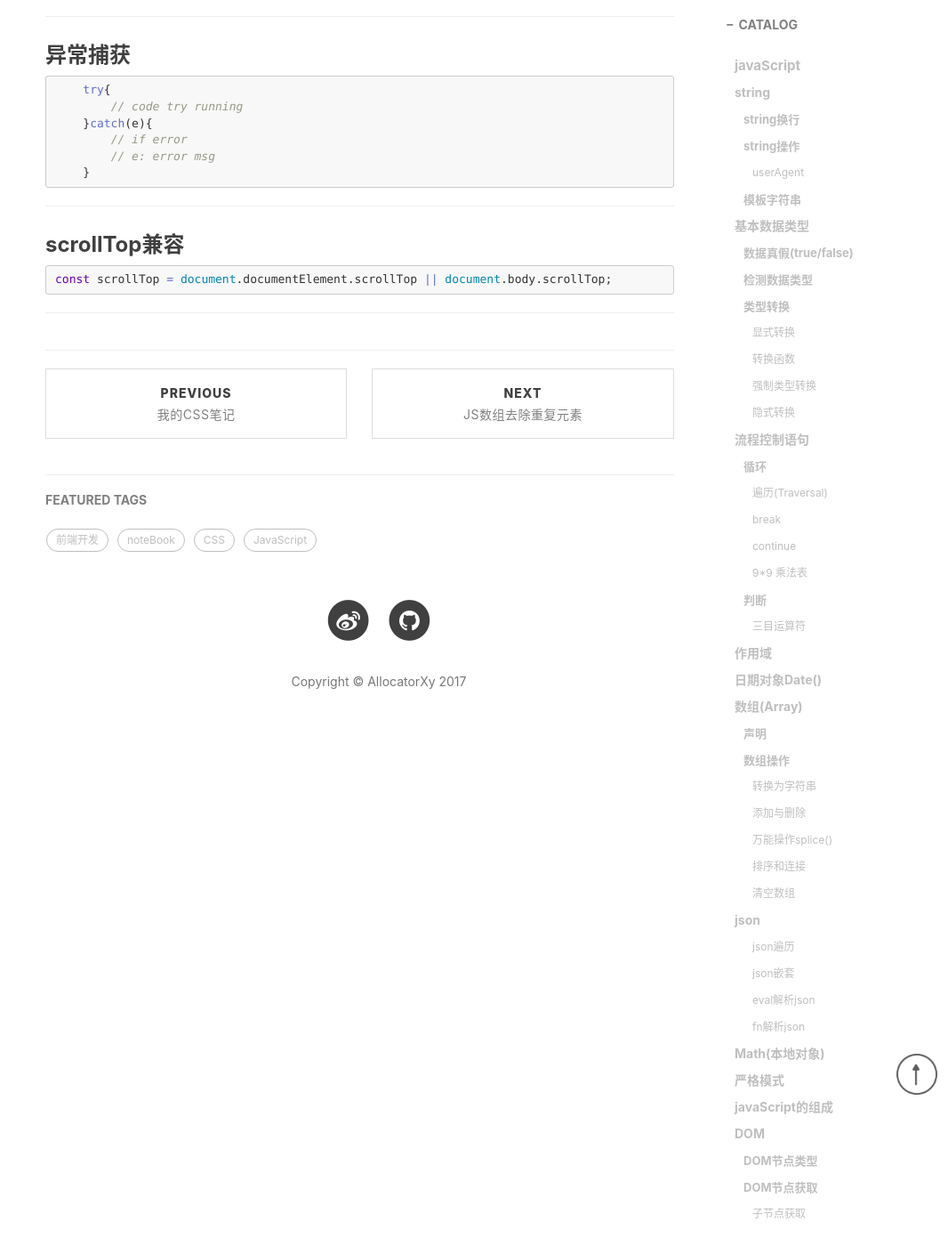
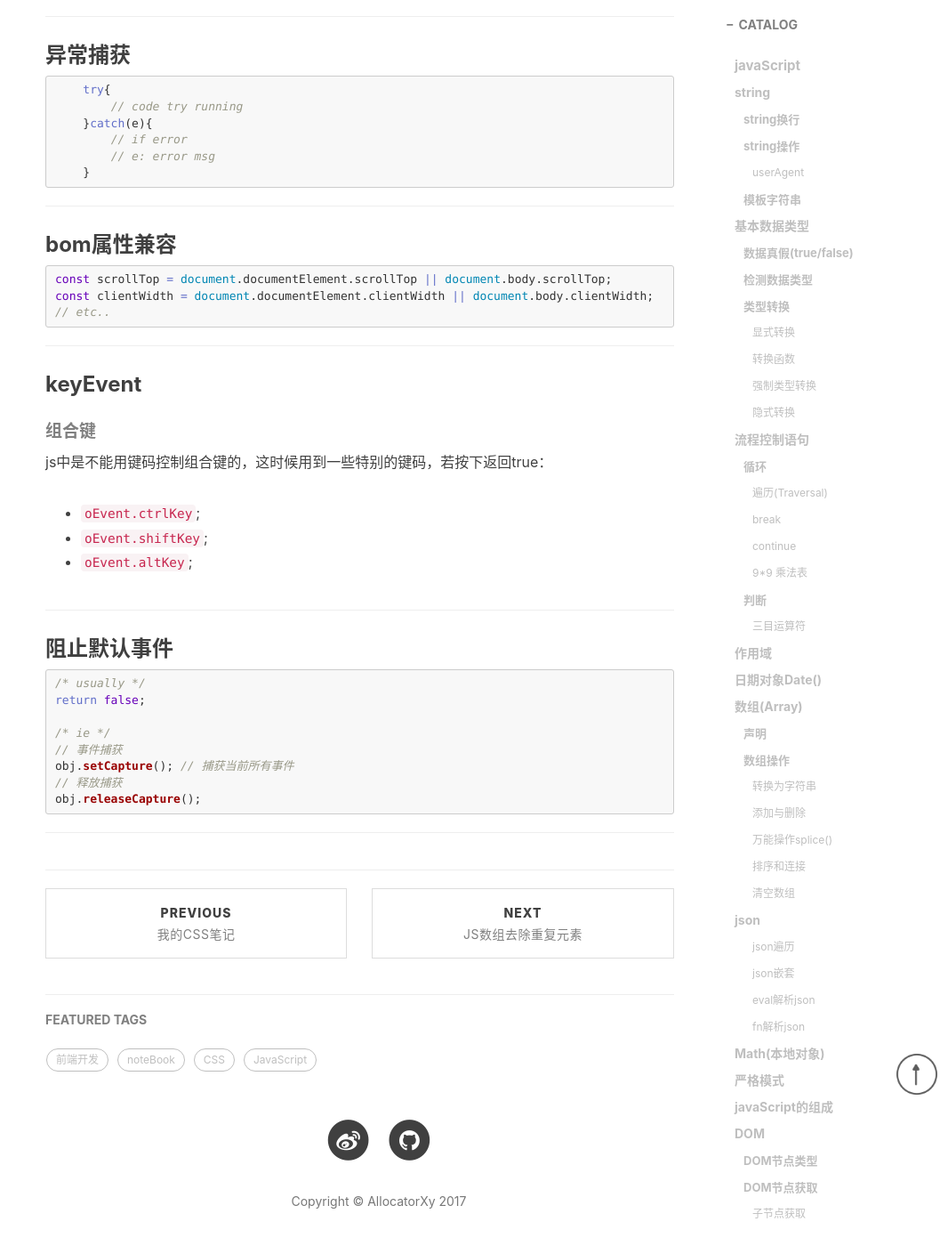
Before and after one commit to AllocatorXy/AllocatorXy.github.io, a Jekyll site: the page built from _posts/2017-02-08-JavaScript.markdown, in a window 1280 px wide and 1400 px high, scrolled down 11944 px. Shown: the whole window at 89% size, without its empty margins (214-1280 px from the left). Built offline with Jekyll 4.4.1, drawn with Linux system fonts in a browser that asks for light colours; nearby versions of some CDN libraries; comment, search, counter and statistics services are not loaded.

Commit message:
update my note

````diff
--- a/_posts/2017-02-08-JavaScript.markdown
+++ b/_posts/2017-02-08-JavaScript.markdown
@@ -524,8 +524,33 @@ obj.style.cssText='width:200px;height:200px;'; // 会将当前行间样式清除
 ```
 <hr />
 
-### scrollTop兼容
+### bom属性兼容
 ```js
 const scrollTop = document.documentElement.scrollTop || document.body.scrollTop;
+const clientWidth = document.documentElement.clientWidth || document.body.clientWidth;
+// etc..
 ```
 <hr />
+
+### keyEvent
+
+##### 组合键
+js中是不能用键码控制组合键的，这时候用到一些特别的键码，若按下返回true：
+
+- `oEvent.ctrlKey`;
+- `oEvent.shiftKey`;
+- `oEvent.altKey`;
+<hr />
+
+### 阻止默认事件
+```js
+/* usually */
+return false;
+
+/* ie */
+// 事件捕获
+obj.setCapture(); // 捕获当前所有事件
+// 释放捕获
+obj.releaseCapture();
+```
+<hr />
````
